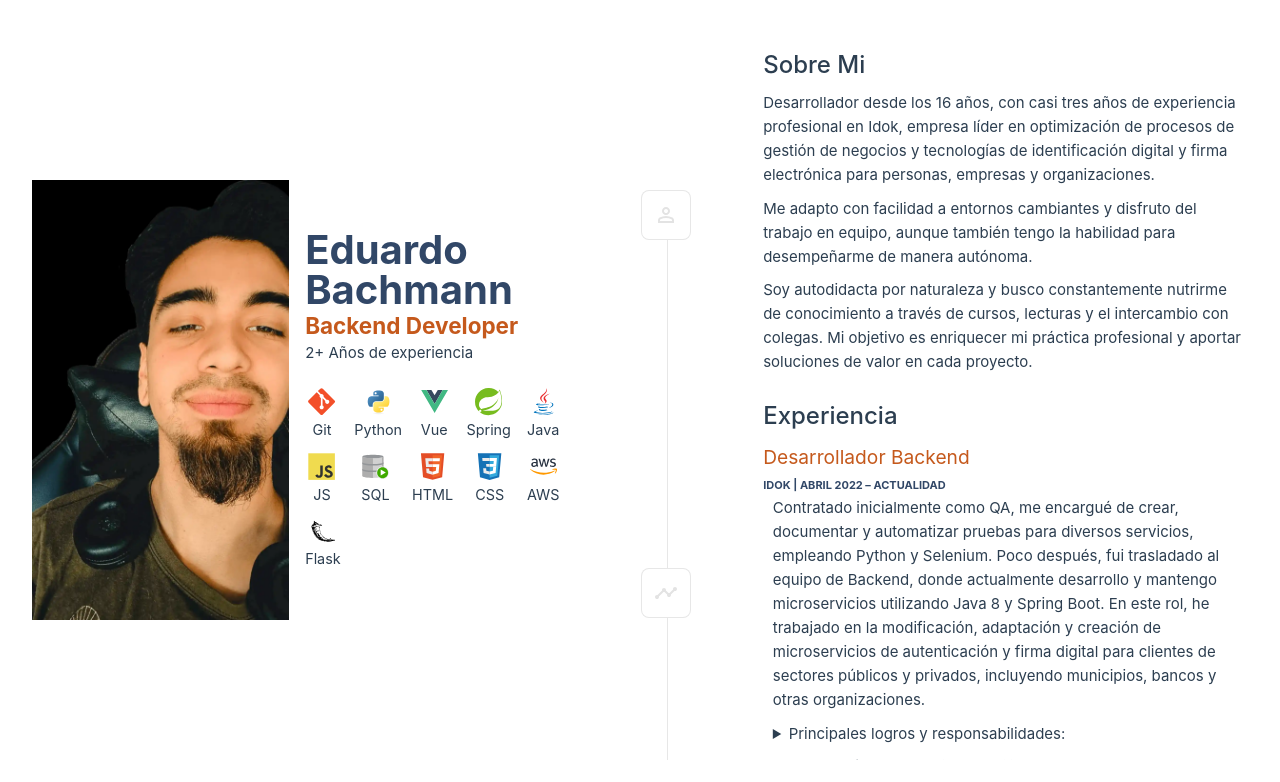
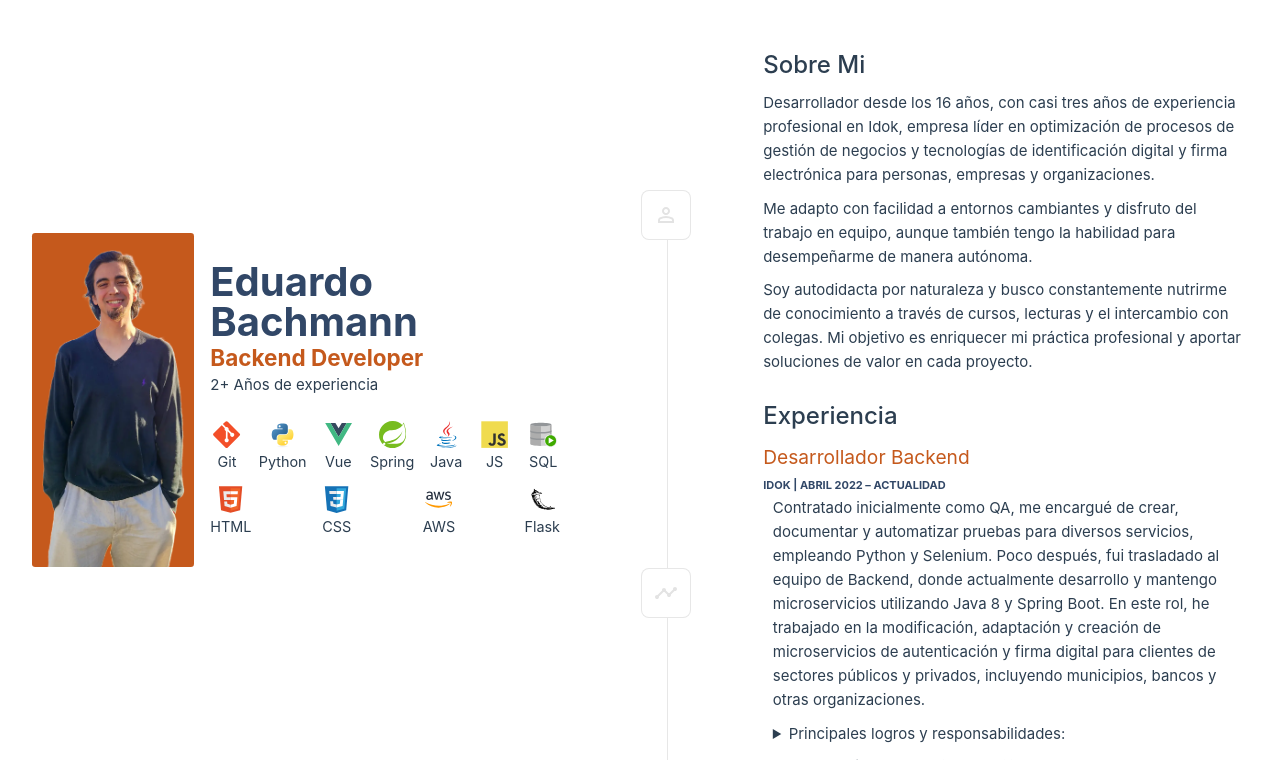
Before and after one commit to Frey-r/portafolio, a Vue app: page / in a window 1280 px wide. Shown: the top 782 px of the page. Built offline with nearby package versions, Linux system fonts and the light colour scheme.

Commit message:
Profile photo updated

```diff
--- a/src/components/ProfileComponent.vue
+++ b/src/components/ProfileComponent.vue
@@ -16,7 +16,9 @@ import FlaskIcon from "@/components/icons/IconFlask.vue";
 <template>
   <div class="profile-component">
     <section class="profile-image-text">
-      <img alt="Eduardo Bachmann" class="profile-image" src="../assets/Picsart_25-02-25_14-14-02-914.webp">
+      <div class="img-container">
+        <img alt="Eduardo Bachmann Backend dev developer" class="profile-image" src="../assets/portfolio-portrait.webp">
+      </div>
       <div class="profile-text">
         <h1 class = "profile-subtitle text-primary">
           Eduardo Bachmann
@@ -129,9 +131,15 @@ import FlaskIcon from "@/components/icons/IconFlask.vue";
     max-height: 80%;
     align-items: center;
     gap: 1rem;
-    & img{
-      max-height: 55svh;
-      max-width: 26svw;
+    & .img-container{
+      padding: 1rem .6em 0 0.6rem;
+      background-color: var(--bt-c-text-secundary);
+      display: flex;
+      border-radius: .2rem;
+      & img{
+        max-height: 57svh;
+        max-width: 100%;
+      }
     }
     & .profile-text{
       display: flex;
```
Also changed, not shown: src/assets/Picsart_25-02-25_14-14-02-914.webp (deleted), src/assets/portfolio-portrait.webp (added).
